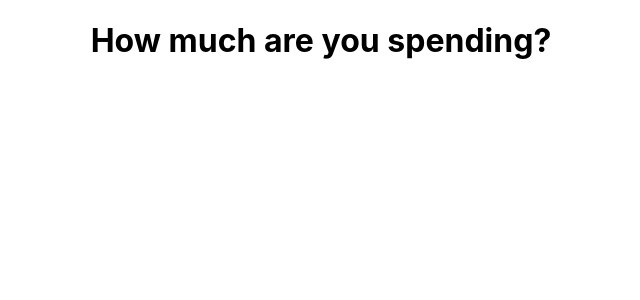
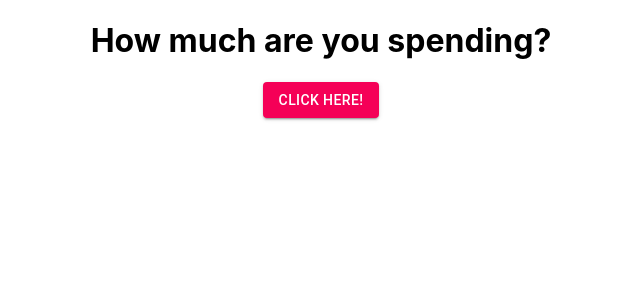
Before and after one commit to harrysonhu/expenses, a React (Create React App) app: page / in a window 1280 px wide. Shown: the top 300 px of the page, without its empty margins (319-959 px from the left). Built offline with nearby package versions, Linux system fonts and the light colour scheme.

Commit message:
Add material-ui as dependency, do a sample button to make sure it installed properly

```diff
--- a/package.json
+++ b/package.json
@@ -3,6 +3,7 @@
     "version": "0.1.0",
     "private": true,
     "dependencies": {
+        "@material-ui/core": "^4.4.0",
         "aphrodite": "^2.4.0",
         "react": "^16.9.0",
         "react-dom": "^16.9.0",
--- a/src/components/MainPage/MainPage.jsx
+++ b/src/components/MainPage/MainPage.jsx
@@ -1,3 +1,11 @@
 import React from 'react'
+import Button from '@material-ui/core/Button'
 
-export const MainPage = () => <h1>How much are you spending?</h1>
+export const MainPage = () => (
+    <>
+        <h1>How much are you spending?</h1>
+        <Button variant="contained" color="secondary">
+            Click Here!
+        </Button>
+    </>
+)
```
Also changed, not shown: 1 other file (tests, documents, lock files or other folders).
